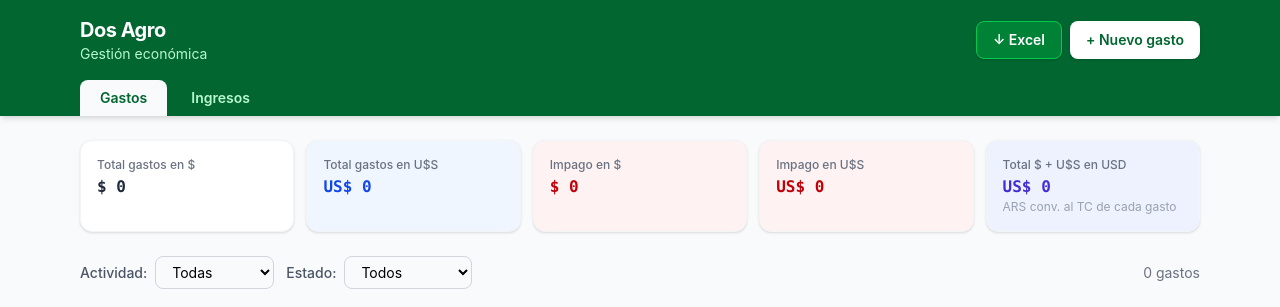
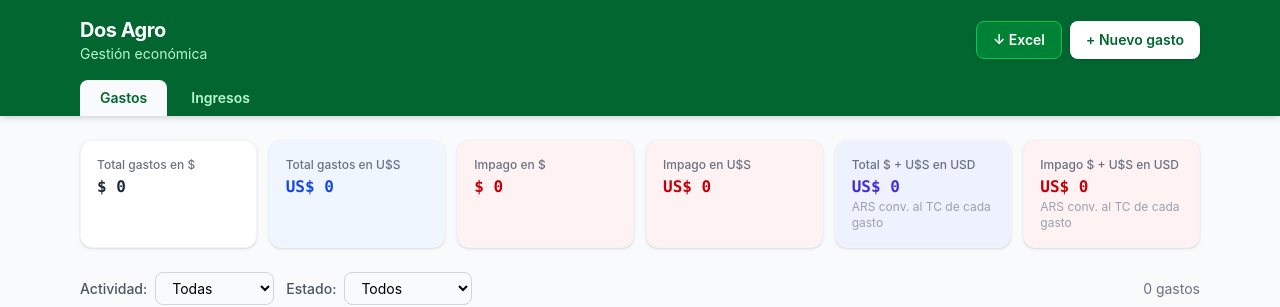
Before and after one commit to jcalvet-alt/Sebastian-Calvet, a React (Vite) app in the folder dos-agro-gastos/: page / in a window 1280 px wide. Shown: the top 307 px of the page. Built offline with nearby package versions, Linux system fonts and the light colour scheme; no server answers; the database is empty.

Commit message:
Add unified pending USD card to both Gastos and Ingresos summaries

```diff
--- a/dos-agro-gastos/src/components/Resumen.jsx
+++ b/dos-agro-gastos/src/components/Resumen.jsx
@@ -17,10 +17,13 @@ export default function Resumen({ gastos }) {
   const impagoARS = gastos.filter(g => g.moneda === 'ARS').reduce((s, g) => s + montoPendiente(g), 0)
   const impagoUSD = gastos.filter(g => g.moneda === 'USD').reduce((s, g) => s + montoPendiente(g), 0)
 
-  // Total unificado en USD: USD directo + ARS convertidos al TC del gasto
   const totalUnificadoUSD =
     gastos.filter(g => g.moneda === 'USD').reduce((s, g) => s + g.monto, 0) +
     gastos.filter(g => g.moneda === 'ARS' && g.tipoCambio).reduce((s, g) => s + g.monto / g.tipoCambio, 0)
+
+  const impagoUnificadoUSD =
+    gastos.filter(g => g.moneda === 'USD').reduce((s, g) => s + montoPendiente(g), 0) +
+    gastos.filter(g => g.moneda === 'ARS' && g.tipoCambio).reduce((s, g) => s + montoPendiente(g) / g.tipoCambio, 0)
 
   const cards = [
     { label: 'Total gastos en $', valor: fmtARS(totalARS), color: 'text-gray-800', bg: 'bg-white' },
@@ -28,10 +31,11 @@ export default function Resumen({ gastos }) {
     { label: 'Impago en $', valor: fmtARS(impagoARS), color: 'text-red-700', bg: 'bg-red-50' },
     { label: 'Impago en U$S', valor: fmtUSD(impagoUSD), color: 'text-red-700', bg: 'bg-red-50' },
     { label: 'Total $ + U$S en USD', valor: fmtUSD(totalUnificadoUSD), color: 'text-indigo-700', bg: 'bg-indigo-50', sub: 'ARS conv. al TC de cada gasto' },
+    { label: 'Impago $ + U$S en USD', valor: fmtUSD(impagoUnificadoUSD), color: 'text-red-700', bg: 'bg-red-50', sub: 'ARS conv. al TC de cada gasto' },
   ]
 
   return (
-    <div className="grid grid-cols-2 md:grid-cols-5 gap-3">
+    <div className="grid grid-cols-2 md:grid-cols-6 gap-3">
       {cards.map(c => (
         <div key={c.label} className={`${c.bg} rounded-xl p-4 shadow-sm border border-gray-100`}>
           <p className="text-xs text-gray-500 font-medium mb-1">{c.label}</p>
--- a/dos-agro-gastos/src/components/ResumenIngresos.jsx
+++ b/dos-agro-gastos/src/components/ResumenIngresos.jsx
@@ -21,16 +21,21 @@ export default function ResumenIngresos({ ingresos }) {
     ingresos.filter(g => g.moneda === 'USD').reduce((s, g) => s + g.monto, 0) +
     ingresos.filter(g => g.moneda === 'ARS' && g.tipoCambio).reduce((s, g) => s + g.monto / g.tipoCambio, 0)
 
+  const pendienteUnificadoUSD =
+    ingresos.filter(g => g.moneda === 'USD').reduce((s, g) => s + montoPendiente(g), 0) +
+    ingresos.filter(g => g.moneda === 'ARS' && g.tipoCambio).reduce((s, g) => s + montoPendiente(g) / g.tipoCambio, 0)
+
   const cards = [
     { label: 'Total ingresos en $', valor: fmtARS(totalARS), color: 'text-gray-800', bg: 'bg-white' },
     { label: 'Total ingresos en U$S', valor: fmtUSD(totalUSD), color: 'text-blue-700', bg: 'bg-blue-50' },
     { label: 'Pendiente de cobro en $', valor: fmtARS(pendienteARS), color: 'text-orange-700', bg: 'bg-orange-50' },
     { label: 'Pendiente de cobro en U$S', valor: fmtUSD(pendienteUSD), color: 'text-orange-700', bg: 'bg-orange-50' },
     { label: 'Total $ + U$S en USD', valor: fmtUSD(totalUnificadoUSD), color: 'text-indigo-700', bg: 'bg-indigo-50', sub: 'ARS conv. al TC de cada ingreso' },
+    { label: 'Pendiente cobro en USD', valor: fmtUSD(pendienteUnificadoUSD), color: 'text-red-700', bg: 'bg-red-50', sub: 'ARS conv. al TC de cada ingreso' },
   ]
 
   return (
-    <div className="grid grid-cols-2 md:grid-cols-5 gap-3">
+    <div className="grid grid-cols-2 md:grid-cols-6 gap-3">
       {cards.map(c => (
         <div key={c.label} className={`${c.bg} rounded-xl p-4 shadow-sm border border-gray-100`}>
           <p className="text-xs text-gray-500 font-medium mb-1">{c.label}</p>
```
Also changed, not shown: 1 other file (tests, documents, lock files or other folders).
